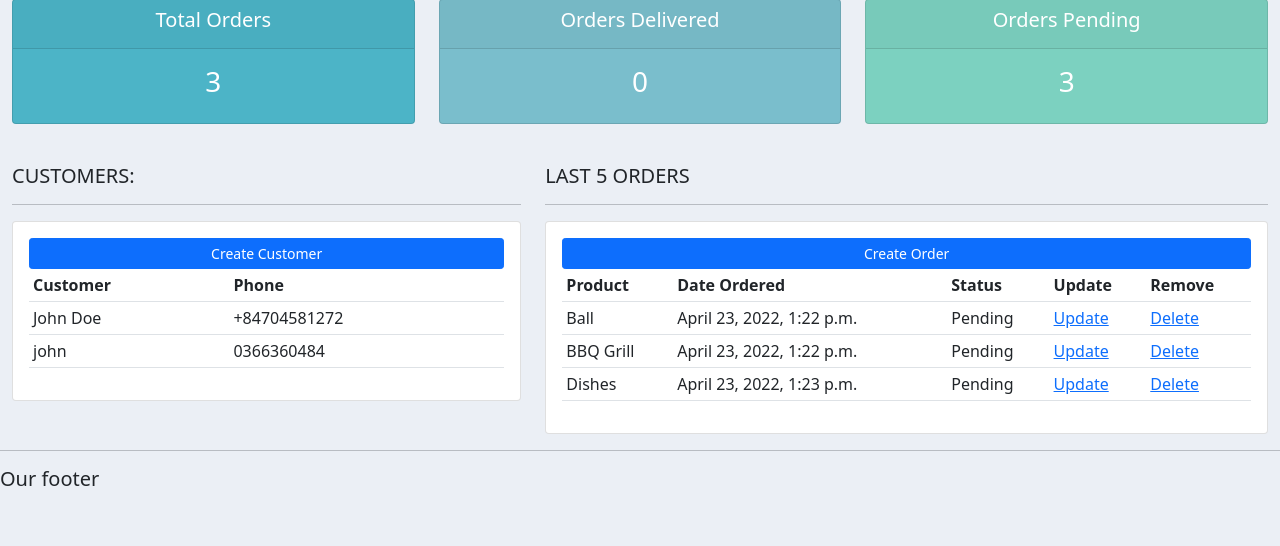
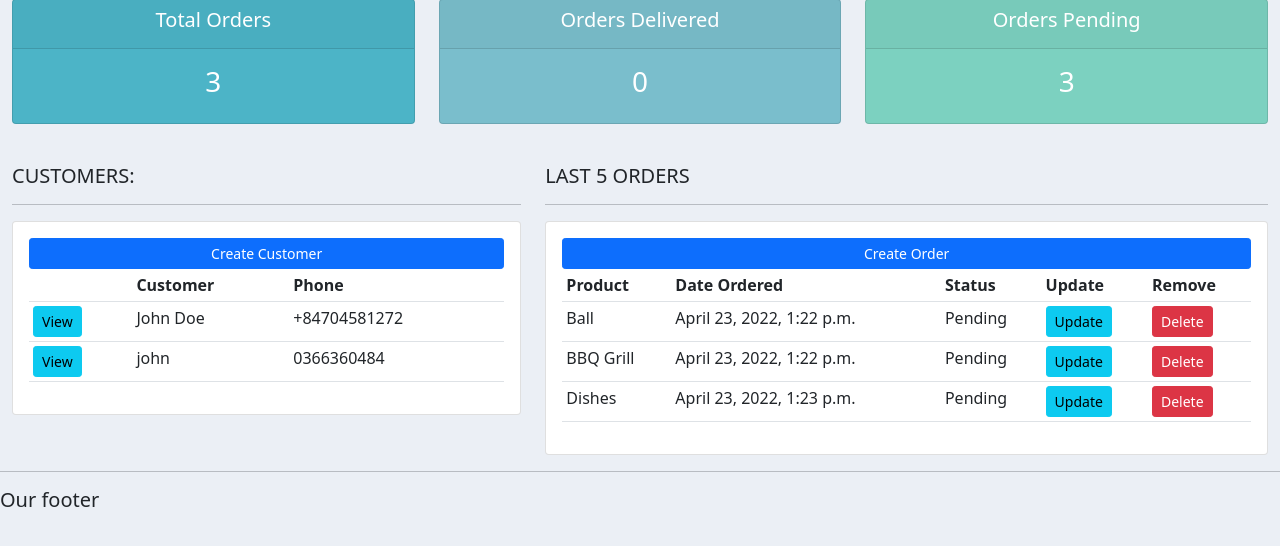
Before and after one commit to lcminhbu/Django_Crash-course, a Django app: page / in a window 1280 px wide. Shown: the part 85-631 px from the top of the page. Run offline with Django 4.2, Linux system fonts and the light colour scheme; data comes from the database, SQL or seed files in the repository.

Commit message:
apply more dynamically link
apply dynamic links between views: dash board, customer, products

```diff
--- a/accounts/templates/accounts/dashboard.html
+++ b/accounts/templates/accounts/dashboard.html
@@ -12,12 +12,14 @@
                 <a class="btn btn-primary  btn-sm btn-block" href="">Create Customer</a>
                 <table class="table table-sm">
                     <tr>
+                        <th></th>
                         <th>Customer</th>
                         <th>Phone</th>
                     </tr>
 
                     {% for customer in customers %}
                         <tr>
+                            <td><a class="btn btn-sm btn-info" href="{% url 'customer' customer.id %}">View</a></td>
                             <td>{{ customer.name }}</td>
                             <td>{{ customer.phone }}</td>
                         </tr>
@@ -46,8 +48,8 @@
                             <td>{{ order.product }}</td>
                             <td>{{ order.date_created }}</td>
                             <td>{{ order.status }}</td>
-                            <td><a href="">Update</a></td>
-                            <td><a href="">Delete</a></td>
+                            <td><a class="btn btn-sm btn-info" href="">Update</a></td>
+                            <td><a class="btn btn-sm btn-danger" href="">Delete</a></td>
                         </tr>
                     {% endfor %}
                 </table>
--- a/accounts/templates/accounts/navbar.html
+++ b/accounts/templates/accounts/navbar.html
@@ -2,16 +2,17 @@
 
 <nav class="navbar navbar-expand-lg navbar-dark bg-dark">
     <img src="{% static 'images/logo.png' %}" alt="">
-  <button class="navbar-toggler" type="button" data-toggle="collapse" data-target="#navbarNav" aria-controls="navbarNav" aria-expanded="false" aria-label="Toggle navigation">
+    <button class="navbar-toggler" type="button" data-toggle="collapse" data-target="#navbarNav"
+            aria-controls="navbarNav" aria-expanded="false" aria-label="Toggle navigation">
         <span class="navbar-toggler-icon"></span>
     </button>
     <div class="collapse navbar-collapse" id="navbarNav">
         <ul class="navbar-nav">
             <li class="nav-item active">
-        <a class="nav-link" href="#">Dashboard</a>
+                <a class="nav-link" href="{% url 'home' %}">Dashboard</a>
             </li>
             <li class="nav-item">
-        <a class="nav-link" href="#">Products</a>
+                <a class="nav-link" href="{% url 'products' %}">Products</a>
             </li>
         </ul>
     </div>
--- a/accounts/urls.py
+++ b/accounts/urls.py
@@ -2,8 +2,8 @@ from django.urls import path
 from . import views
 
 urlpatterns = [
-    path('', views.home),
-    path('products/', views.products),
-    path('customer/<str:pk_test>/', views.customer),
+    path('', views.home, name='home'),
+    path('products/', views.products, name='products'),
+    path('customer/<str:pk_test>/', views.customer, name='customer'),
 
 ]
```
Lines whose indentation alone changed are shown as unchanged.
